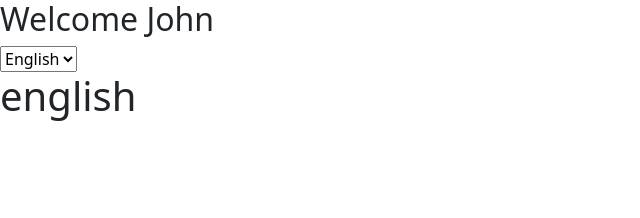
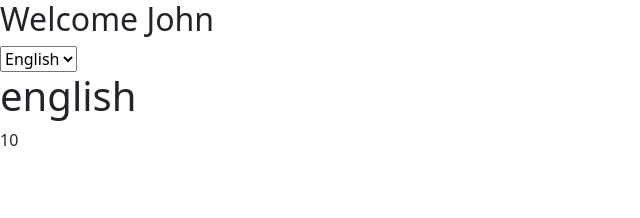
Before and after one commit to cyberRasam/React-exercises-Develhope, a React (Create React App) app in the folder my-app/: page / in a window 1280 px wide. Shown: the top 218 px of the page, without its empty margins (0-640 px from the left). Built offline with nearby package versions, Linux system fonts and the light colour scheme.

Commit message:
functions-02 exc done

```diff
--- a/my-app/src/components/App.jsx
+++ b/my-app/src/components/App.jsx
@@ -14,6 +14,7 @@ import UncontrolledLogin from './UncontrolledLogin';
 import { Welcome } from './Welcome';
 import DisplayLanguage from './DisplayLanguage';
 import { LanguageContext } from './LanguageContext';
+import { Sum } from './Sum';
 
 
 export class App extends React.Component {
@@ -77,7 +78,7 @@ handleLangChange = (event) => {
         <LanguageContext.Provider value={this.state.language}>
           <DisplayLanguage/>
         </LanguageContext.Provider>
-
+        <Sum numbers={[1,2,3,4]} />
       </div>
     );
   }
--- /dev/null
+++ b/my-app/src/components/Sum.jsx
@@ -0,0 +1,10 @@
+export const Sum = (props) => {
+
+    return (
+        <div>
+            {props.numbers.reduce((a,b) => {
+                return a+b;
+            })}
+        </div>
+    )
+}
--- a/my-app/src/components/Welcome.jsx
+++ b/my-app/src/components/Welcome.jsx
@@ -2,7 +2,7 @@ import React from 'react';
 import { Age } from './Age';
 
 
-export  function Welcome(props) {
+export function Welcome(props) {
   return <div>
     {props.name && <h2>Welcome {props.name}</h2>}
     {!props.name && <h2>Welcome Guest</h2>}
@@ -12,7 +12,6 @@ export  function Welcome(props) {
 // export class Welcome extends React.Component {
 //   render() {
 //     return (
-
 //       <div className='welcome'>
 //         {
 //           !!this.props.name
```
